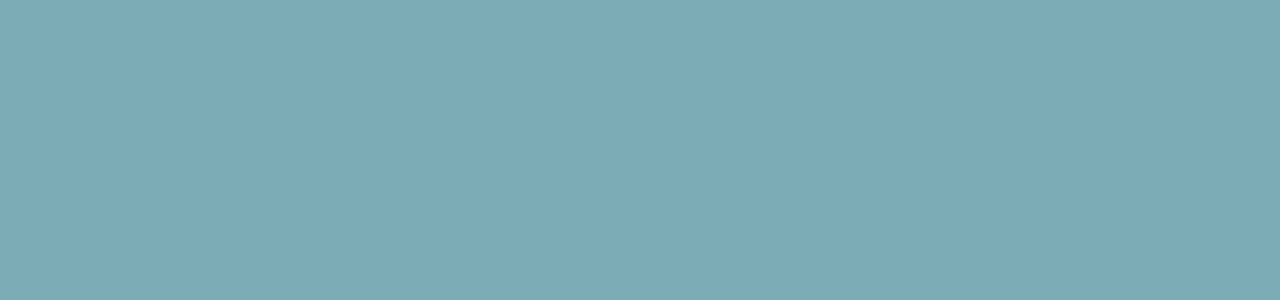
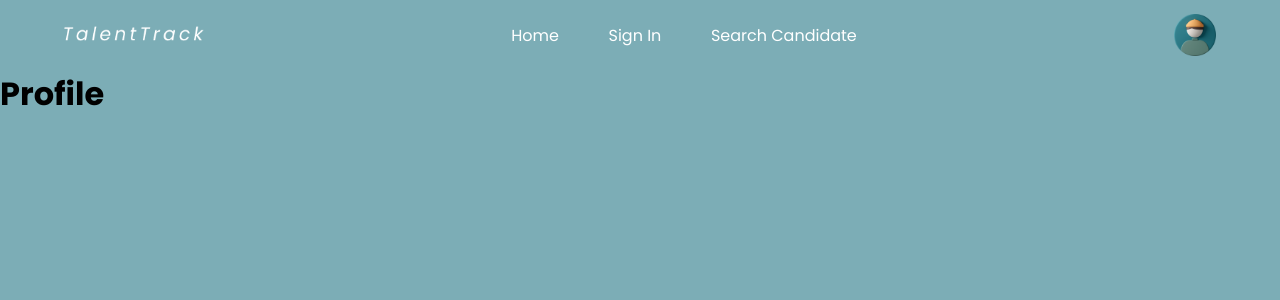
Before and after one commit to Prithviraj-debug/talent_track, a React (Vite) app: page /profile in a window 1280 px wide. Before the commit this address had no page. Shown: the top 300 px of the page. Built offline with nearby package versions, Linux system fonts and the light colour scheme; a web font is replaced by a local one.

Commit message:
fixed redirect issue

```diff
--- a/src/App.jsx
+++ b/src/App.jsx
@@ -6,6 +6,7 @@ import SearchCandidate from './components/search-candidate/search-candidate.comp
 import SignIn from './components/sign-in/sign-in.component'
 import SignUp from './components/sign-up/sign-up.component'
 import CandidateDetails from './components/candidate-details/candidate-details.component'
+import Profile from './components/profile/profile.component'
 
 function App() {
   return (
@@ -15,6 +16,7 @@ function App() {
         <Route path="signin" element={<SignIn />} />
         <Route path="signup" element={<SignUp />} />
         <Route path='find' element={<SearchCandidate />} />
+        <Route path='profile' element={<Profile />} />
       </Route>
         <Route path='/find/:id' element={<CandidateDetails />} />
     </Routes>
--- a/src/components/navbar/navbar.component.jsx
+++ b/src/components/navbar/navbar.component.jsx
@@ -70,9 +70,11 @@ const Navbar = () => {
                 </ul>
 
                 <div className="user">
-                    <p>Welcome <span className='userID'>{
-                        currentUser ? currentUser.displayName ? currentUser.displayName : currentUser.email : null
-                    }</span></p>
+                        { currentUser && (
+                            <Link to='/profile'>
+                                Update Profile
+                            </Link>
+                        ) }
                     <img src={avatar} alt="user" />
                 </div>
 
--- /dev/null
+++ b/src/components/profile/profile.component.jsx
@@ -0,0 +1,9 @@
+const Profile = () => {
+    return (
+        <div className="profile">
+            <h1>Profile</h1>
+        </div>
+    )
+}
+
+export default Profile;
```
Also changed, not shown: src/components/profile/profile.styles.css (added), 1 other file (tests, documents, lock files or other folders).
